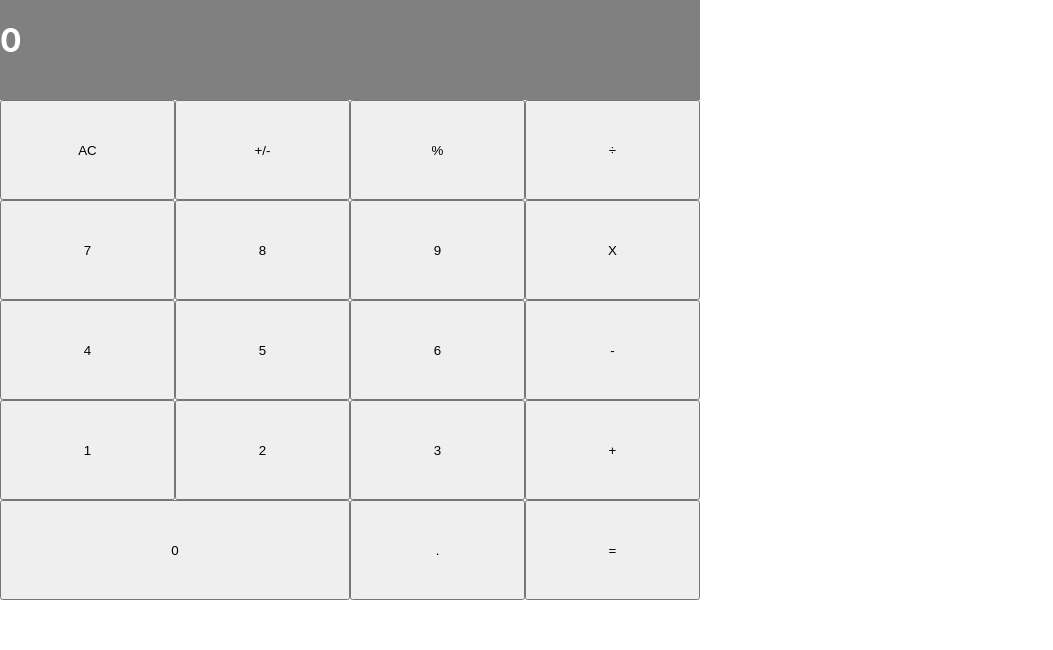
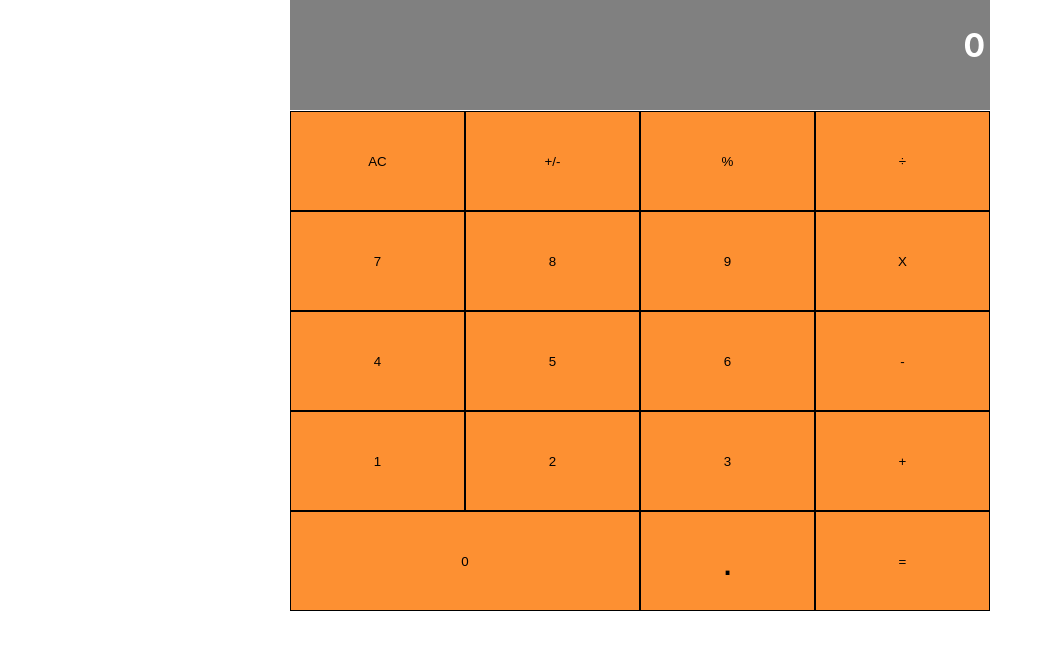
Before and after one commit to TashfeenRao/calculator-react, a React (Create React App) app: page / in a window 1280 px wide. Shown: the top 650 px of the page, without its empty margins (0-1053 px from the left). Built offline with nearby package versions, Linux system fonts and the light colour scheme.

Commit message:
result text aligned to right

```diff
--- a/src/components/Button.js
+++ b/src/components/Button.js
@@ -2,7 +2,6 @@ import React from 'react';
 import PropsTypes from 'prop-types';
 
 const Button = ({ name, value, onClick }) => (
-  <div>
   <button
     type="button"
     name={name}
@@ -11,7 +10,6 @@ const Button = ({ name, value, onClick }) => (
   >
     {value}
   </button>
-  </div>
 );
 Button.propTypes = {
   name: PropsTypes.string.isRequired,
--- a/src/index.css
+++ b/src/index.css
@@ -28,6 +28,7 @@ code {
 
 .App {
   display: flex;
+  justify-content: center;
 }
 .calculator {
   display: flex;
@@ -39,10 +40,13 @@ code {
   background-color: gray;
   height: 100px;
   color: white;
-  font-size: bold;
+  justify-content: flex-end;
+  font-weight: bold;
+  padding: 5px;
 }
 .buttonPanel {
   display: flex;
+  margin-top: 1px;
   flex-direction: column;
 }
 .Group {
@@ -53,7 +57,16 @@ code {
 button {
   height: 100px;
   width: 175px;
+  border: 1px solid black;
+  background-color: #fd9032;
 }
 button[value='0'] {
   width: 350px;
 }
+button[value='.'] {
+  font-size: 40px;
+}
+button:hover {
+  background-color: #ff7904;
+  cursor: pointer;
+}
```
Lines whose indentation alone changed are shown as unchanged.
